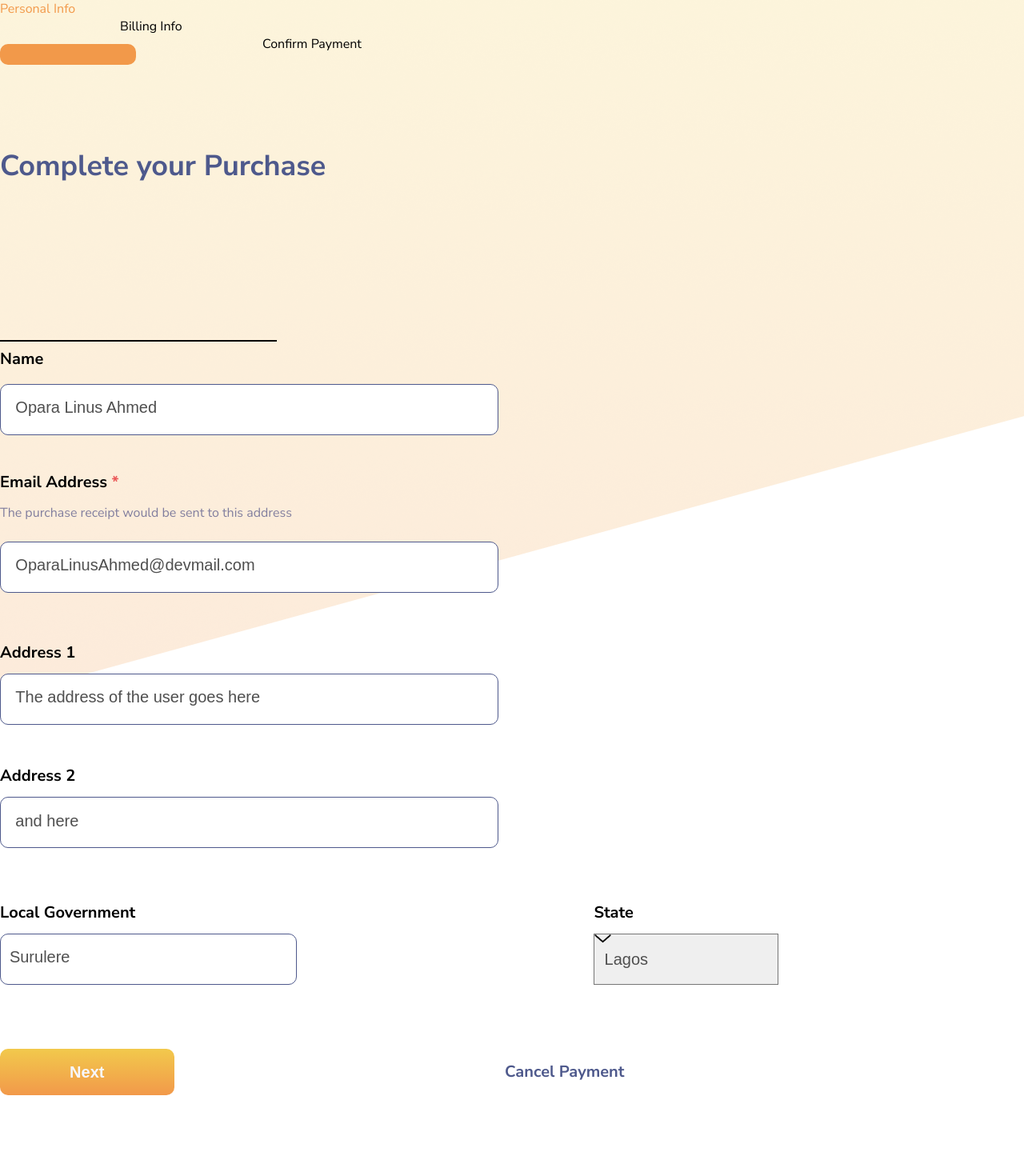
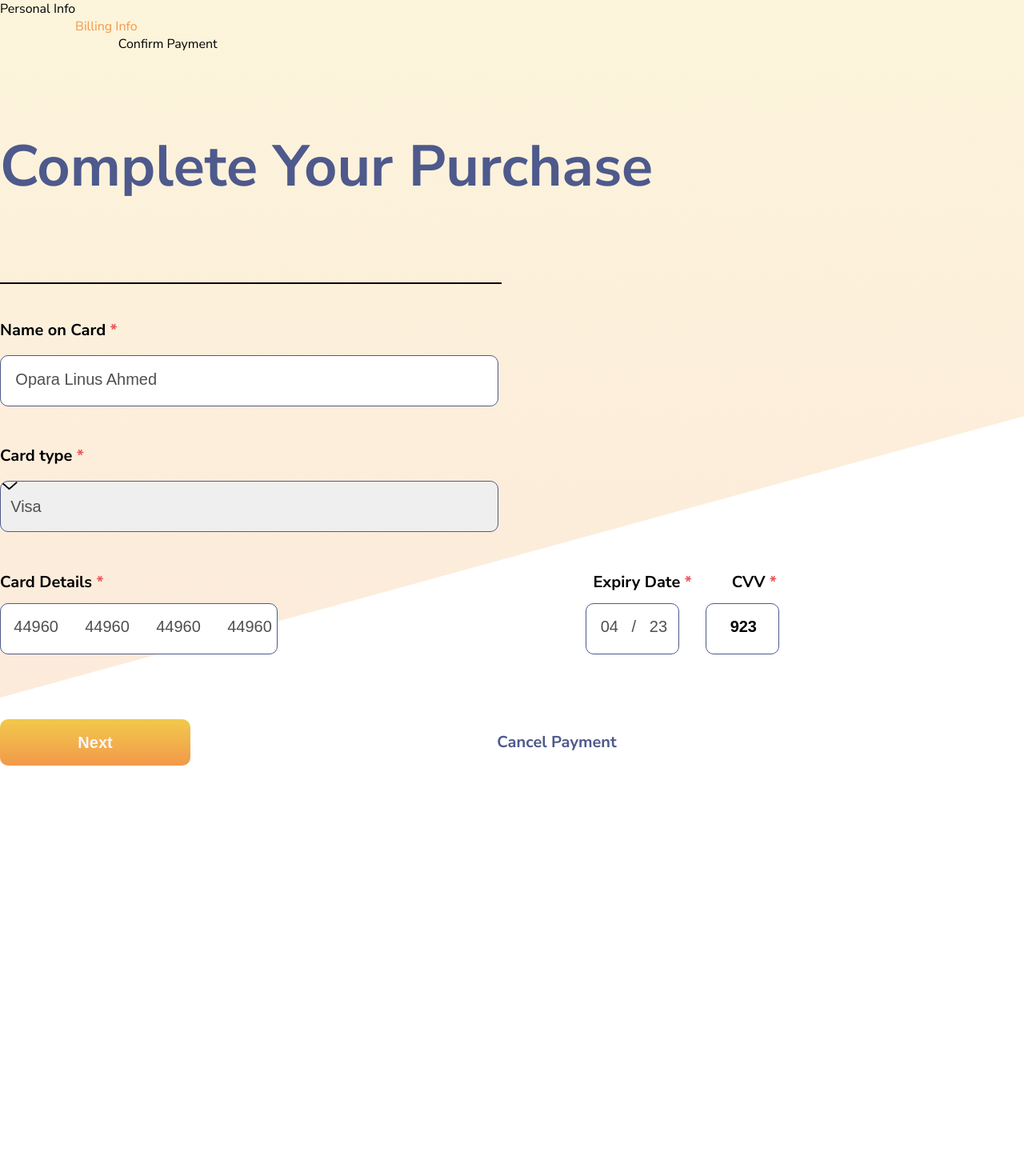
Before and after one commit to hammedt20/react-app-2, a React (Create React App) app in the folder iqube/: page / in a window 1280 px wide. Shown: the top 1470 px of the page at 80% size. Built offline with nearby package versions, Linux system fonts and the light colour scheme.

Commit message:
first commit

```diff
--- a/iqube/package.json
+++ b/iqube/package.json
@@ -2,7 +2,6 @@
   "name": "iqube",
   "version": "0.1.0",
   "private": true,
-  "homepage": "http://hammedt20.github.io/react-redux-app",
   "dependencies": {
     "@testing-library/jest-dom": "^4.2.4",
     "@testing-library/react": "^9.5.0",
@@ -15,9 +14,7 @@
     "start": "react-scripts start",
     "build": "react-scripts build",
     "test": "react-scripts test",
-    "eject": "react-scripts eject",
-    "predeploy": "npm run build",
-    "deploy ": "gh-pages -d build"
+    "eject": "react-scripts eject"
   },
   "eslintConfig": {
     "extends": "react-app"
--- a/iqube/src/App.css
+++ b/iqube/src/App.css
@@ -1,5 +1,4 @@
 *{
-
   margin: 0;
   padding: 0;
   box-sizing: border-box;
@@ -7,26 +6,22 @@
 
 body {
   width: 100%;
-  height: 1480px;
-  background: url('./Vector\ 55.png');
+  height: 1114px;
+  background: url("./Vector\ 55\ \(1\).png");
   background-repeat: no-repeat;
   font-family: 'Nunito Sans', sans-serif;
   display: grid;
   grid-template-columns: 27% 49% 23.5%;
   grid-template-areas: ". two .";
   position: relative;
-
 }
 
 .two {
   grid-area: two;
-  /* border: 2px solid black;
-   */
+  /* border: 2px solid black; */
 }
 
 .header {
-  position: absolute;
-  top: 12.36%;
   font-size: 36px;
   font-style: normal;
   font-weight: 700;
@@ -34,6 +29,9 @@ body {
   letter-spacing: 0em;
   text-align: left;
   color: #4E598C;
+  position: absolute;
+  top: 16.43%;
+  bottom: 79.08%;
 }
 
 .subtitle {
@@ -43,121 +41,40 @@ body {
   line-height: 34px;
   color:  #BDBDBD;
   display: flex;
-  top: 19.73%;
-  bottom: 77.97%;
+  justify-content: space-between;
   position: absolute;
-
+  top: 26.21%;
+  bottom: 70.74%;
 }
 
 .active{
   color: #F2994A;
   justify-self: start;
-}
-
-.firsttext {
   position: relative;
-  left: 13.68%;
-  right: 48.26%;
-  width: 140px;
-  justify-self: center;
+  left: 27.22%;
 }
 
 .secondtext {
-  justify-self: end;
   position: relative;
-  left: 30.76%;
+  left: 42.76%;
 }
 
 hr {
   border: 1px solid #000000;
   display: block;
-  position: relative;
-  top: 359px;
+  position: absolute;
+  top: 31.69%;
+  width: 49%;
 }
 
 .activeline {
   position: absolute;
-  top: 55px;
-  width: 170px;
+  left: 53.88%;
+  width: 35.8%;
+  top: 150%;
+  border: 13px solid #F2994A;
   border-radius: 10px;
-  border: 13px solid #F2994A;
   z-index: 1;
-}
-
-.label1 {
-  position: absolute;
-  top: 29.32%;
-  bottom: 68.65%;
-}
-
-#name {
-  position: absolute;
-  top: 32.43%;
-  bottom: 63.24%;
-}
-
-.required {
-  position: absolute;
-  top: 39.73%;
-  bottom: 58.24%;
-}
-
-#email {
-  position: absolute;
-  top: 45.74%;
-  bottom: 49.93%;
-}
-
-.label2 {
-  position: absolute;
-  top: 54.12%;
-  bottom: 43.85%;
-}
-
-#address {
-  position: absolute;
-  top: 56.89%;
-  bottom: 38.78%;
-}
-
-.label3 {
-  position: absolute;
-  top: 64.53%;
-  bottom: 33.45%;
-}
-
-#address2 {
-  position: absolute;
-  top: 67.3%;
-  bottom: 28.38%;
-}
-
-.label4 {
-  position: absolute;
-  top: 76.08%;
-  bottom: 21.89%;
-}
-
-#lg {
-  position: absolute;
-  top: 78.85%;
-  bottom: 16.82%;
-  width: 29%;
-}
-
-.label5 {
-  position: absolute;
-  top: 76.08%;
-  bottom: 21.89%;
-  left: 58%;
-}
-
-#state {
-  position: absolute;
-  top: 78.85%;
-  bottom: 16.82%;
-  width: 18%;
-  left: 58%;
 }
 
 label {
@@ -168,6 +85,86 @@ label {
   color: #000000;
 }
 
+.label1 {
+  position: absolute;
+  top: 35.73%;
+}
+
+#name {
+  position: absolute;
+  top: 39.86%;
+  bottom: 54.4%;
+}
+
+.label2 {
+  position: absolute;
+  top: 49.82%;
+}
+
+#type {
+  position: absolute;
+  top: 53.95%;
+}
+
+.label3 {
+  position: absolute;
+  top: 64%;
+  bottom: 33.3%;
+}
+
+#details {
+  position: absolute;
+  top: 67.68%;
+  bottom: 26.57%;
+  width: 27.1%;
+  padding: 0;
+}
+
+#details::placeholder {
+  text-align: center;
+}
+
+.label4 {
+  position: absolute;
+  left: 57.92%;
+  top: 64%;
+  bottom: 33.3%;
+}
+
+#date {
+  position: absolute;
+  left: 57.22%;
+  right: 33.61%;
+  top: 67.68%;
+  width: 9.1%;
+}
+
+#date::placeholder {
+  text-align: center;
+}
+
+.label5 {
+  position: absolute;
+  left: 71.46%;
+  right: 25.62%;
+  top: 64%;
+  width: 5%;
+}
+
+#cvv {
+  position: absolute;
+  left: 68.9%;
+  right: 23.47%;
+  top: 67.68%;
+  width: 7.2%;
+}
+
+#cvv::placeholder {
+  text-align: center;
+  color: #000000;
+  font-weight: bold;
+}
+
 input {
   background: #FFFFFF;
   border: 1px solid #4E598C;
@@ -175,7 +172,6 @@ input {
   height: 64px;
   width: 48.7%;
   border-radius: 10px;
-
 }
 
 ::placeholder{
@@ -197,8 +193,11 @@ select {
   -webkit-appearance: none;
   background-image: url("./Vector.png");
   background-repeat: no-repeat;
-  background-position: center right 20;
-  -webkit-padding-start: 2px;
+  background-position: center right 60;
+  border: 1px solid #4E598C;
+  height: 64px;
+  width: 48.7%;
+  border-radius: 10px;
 }
 
 .required:after {
@@ -210,23 +209,7 @@ select {
   line-height: 30px;
 }
 
-small {
-  font-style: normal;
-  font-weight: normal;
-  font-size: 16px;
-  line-height: 24px;
-  color: #817E9E;
-  position: absolute;
-  top: 42.5%;
-  bottom: 55.88%;
-}
-
 button {
-  position: absolute;
-  height: 58px;
-  width: 17%;
-  top: 88.58%;
-  bottom: 7.5%;
   border-radius: 10px;
   background: linear-gradient(180deg, #F2C94C 0%, #F2994A 100%);
   border: none;
@@ -235,9 +218,14 @@ button {
   font-size: 20px;
   line-height: 30px;
   color: #F7F7FF;
+  height: 58px;
+  /* width: 17%; */
+  width: 238px;
+  position: absolute;
+  top: 80.68%;
 }
 
-.three {
+.third {
   display: flex;
   align-items: center;
 }
@@ -249,11 +237,8 @@ button {
   line-height: 30px;
   color: #4E598C;
   position: absolute;
-  top: 89.53%;
-  bottom: 8.45%;
-  left: 49.3%;
+  left: 48.54%;
+  right: 41.11%;
+  top: 81.96%;
+  width: 12.3%;
 }
-
-.lasttags {
-  display: flex;
-}
--- a/iqube/src/components/form.js
+++ b/iqube/src/components/form.js
@@ -3,44 +3,31 @@ import React from 'react';
 const Form = () => {
     return (
         <div>
-            <form action="" />
+            <form action=""/>
                 <div className="tags"/>
-                    <label for="name" className="label1">Name</label>
-                    <br />
+                    <label for="name" className="required label1">Name on Card</label>
                     <input type="text" id="name" placeholder="Opara Linus Ahmed"/>
                 <div/>
-                <div className="tags"/>
-                    <label for="email" className="required">Email Address</label>
-                    <br/>
-                    <small>The purchase receipt would be sent to this address</small>
-                    <br/>
-                    <input type="email" id="email" placeholder="OparaLinusAhmed@devmail.com"/>
+                <div className="tags">
+                    <label for="type" className="required label2">Card type</label>
+                    <select name="" id="type">
+                        <option value="visa">Visa</option>
+                    </select>
+                </div>
+                <div className="lasttags"/>
+                    <label for="details" className="required label3">Card Details</label>
+                    <input type="text" id="details" placeholder="44960      44960      44960      44960"/>
 
+                    <label for="date" className="required label4">Expiry Date</label>
+                    <input type="text" id="date" placeholder="04   /   23"/>
+
+                    <label for="cvv" className="required label5">CVV</label>
+                    <input type="text" id="cvv" placeholder="923"/>
                 <div/>
-                <div className="tags"/>
-                    <label for="address" className="label2">Address 1</label>
-                    <br/>
-                    <input type="text" id="address" placeholder="The address of the user goes here"/>
-                <div/>
-                <div className="tags"/>
-                    <label for="address2" className="label3">Address 2</label>
-                    <br/>
-                    <input type="text" id="address2" placeholder="and here"/>
-                <div/>
-                <div className="lasttags"/>
-                    <label for="lg" className="label4">Local Government</label>
-                    <br/>
-                    <input type="text" id="lg" placeholder="Surulere"/>
-                    <div className="secondtag"/>
-                        <label for="state" className="label5">State</label>
-                        <br/>
-                        <select name="" id="state">
-                            <option value="lagos">Lagos</option>
-                        </select>
-                    <div/>
-                <div/>
+
             <form/>
         </div>
+
     )
 }
 
--- a/iqube/src/components/header.js
+++ b/iqube/src/components/header.js
@@ -2,18 +2,20 @@ import React from 'react';
 
 const Header = () => {
     return (
-        <div>
+       <div>
             <section className="first"/>
-                <h1 className="header">Complete your Purchase</h1>
+                <div className="header">
+                    <h1>Complete Your Purchase</h1>
+                </div>
                 <div className="subtitle"/>
-                    <p className="active">Personal Info</p>
+                    <p className="firsttext">Personal Info</p>
+                    <p className="active">Billing Info</p>
                     <hr className="activeline"/>
-                    <p className="firsttext">Billing Info</p>
                     <p className="secondtext">Confirm Payment</p>
                 <div/>
                 <hr/>
             <section/>
-        </div>
+       </div>
     )
 }
 
```
Also changed, not shown: iqube/src/Vector 55 (1).png (renamed from iqube/src/Vector 55.png).
